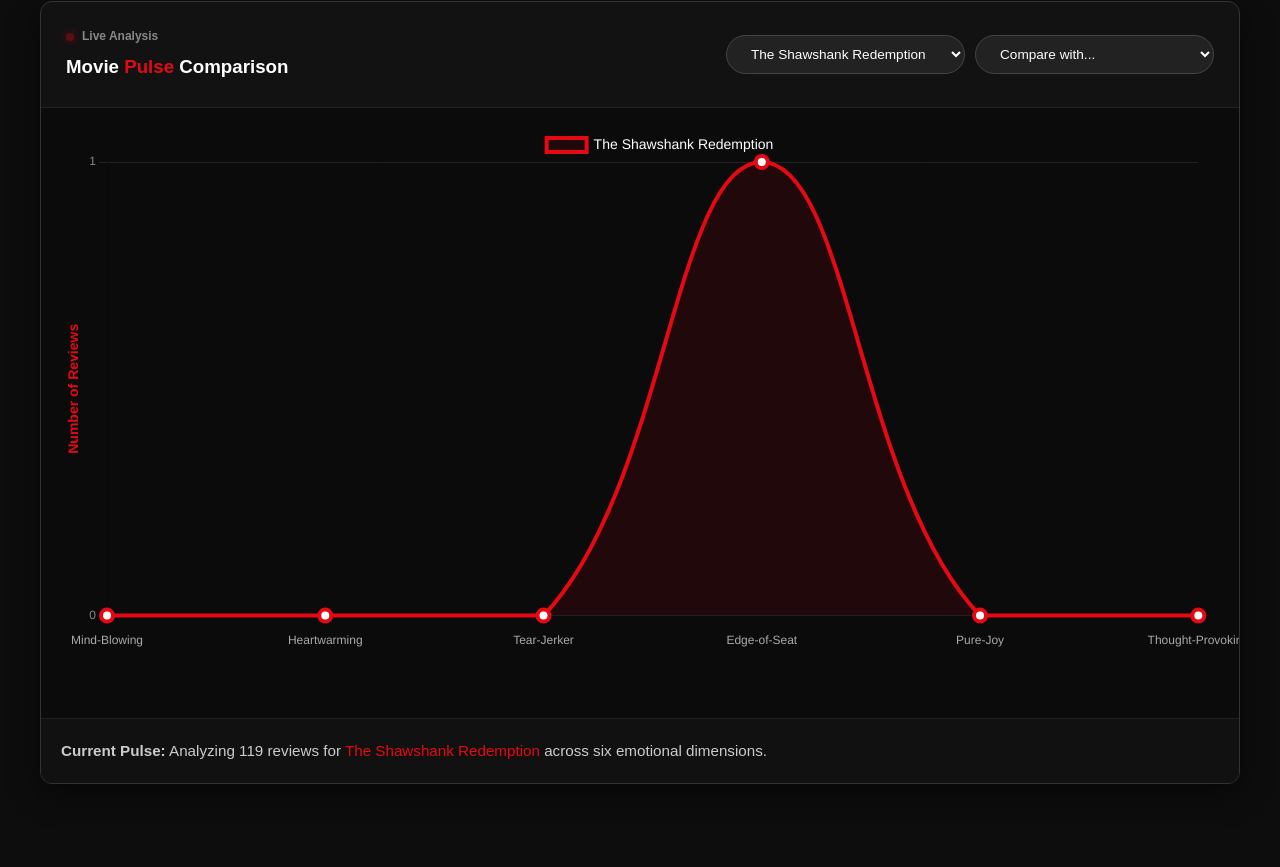
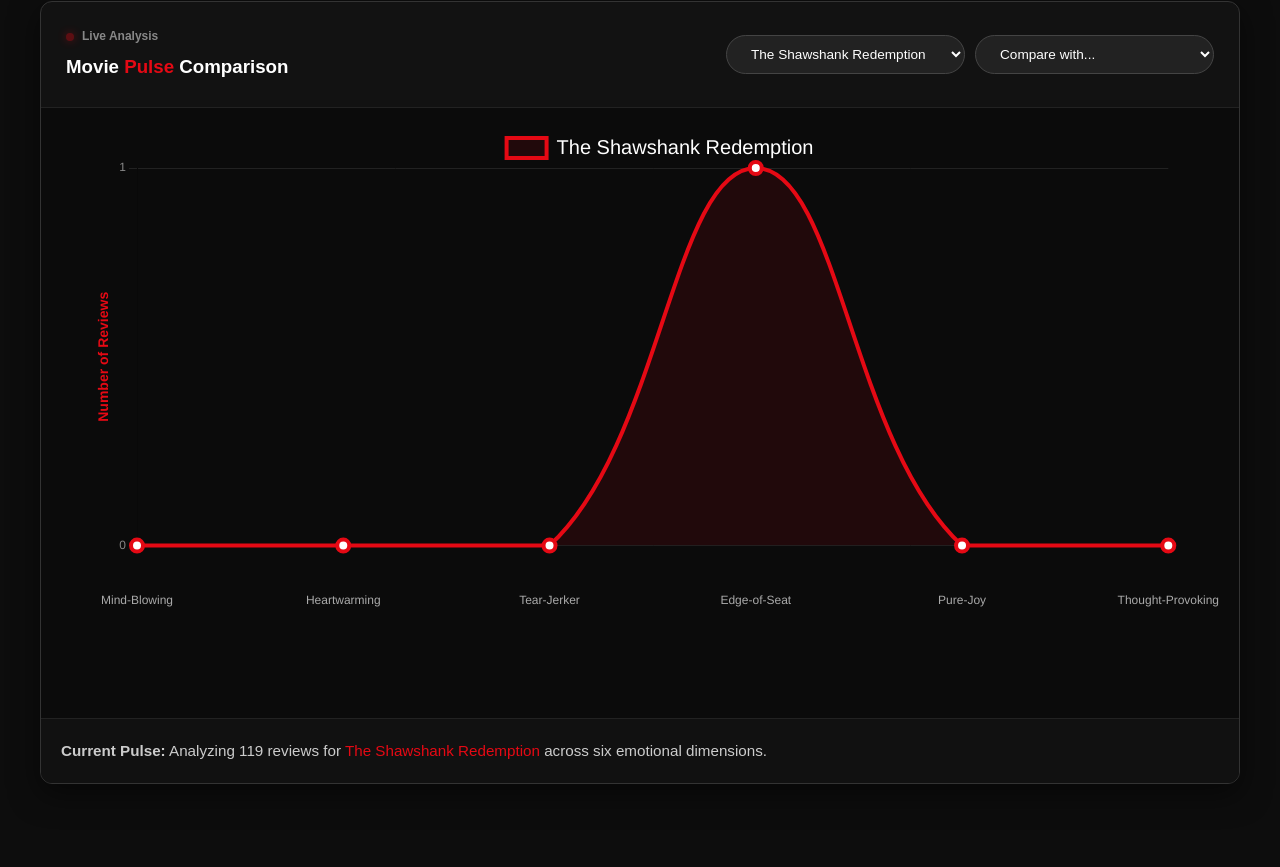
Before and after one commit to haripriyav-git/Cinemapulse, a Flask app: page /dashboard in a window 1280 px wide. Shown: the part 971-1838 px from the top of the page. Run offline with Flask 3, Linux system fonts and the light colour scheme; the visitor is signed in with stand-in values (Sample User, id 1); data comes from the database, SQL or seed files in the repository; grey boxes are pictures that could not be loaded.

Commit message:
new pulse edit

```diff
--- a/templates/dashboard.html
+++ b/templates/dashboard.html
@@ -316,9 +316,9 @@
             options: {
                 responsive: true,
                 maintainAspectRatio: false,
-                layout: { padding: { bottom: 20 } },
+                layout: { padding: { bottom: 30 } },
                 plugins: {
-                    legend: { labels: { color: '#fff', font: { size: 14 } } }
+                    legend: { labels: { color: '#fff', font: { size: 20 } } }
                 },
                 scales: {
                     y: {
@@ -334,7 +334,7 @@
                     },
                     x: {
                         grid: { display: false },
-                        ticks: { color: '#aaa', font: { size: 12 }, padding: 10 }
+                        ticks: { color: '#aaa', font: { size: 12 }, padding: 40 }
                     }
                 }
             }
```
